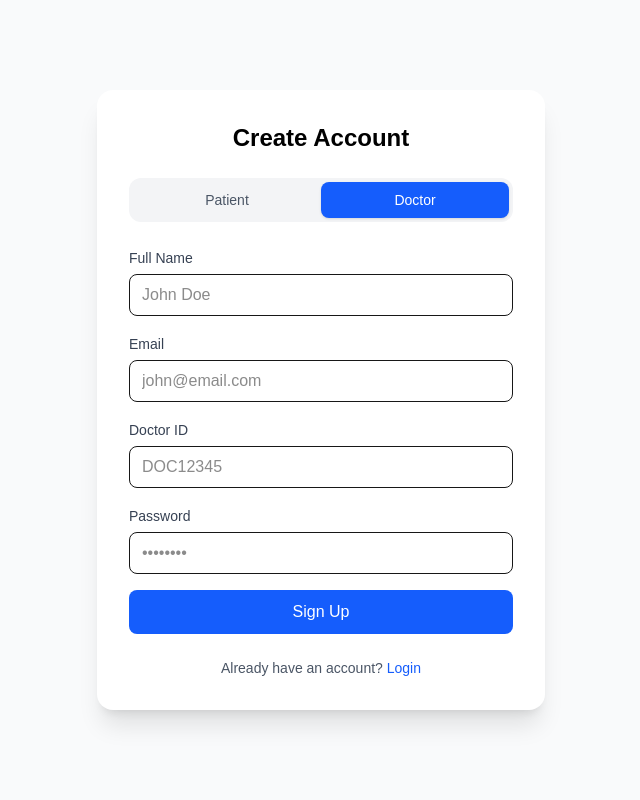
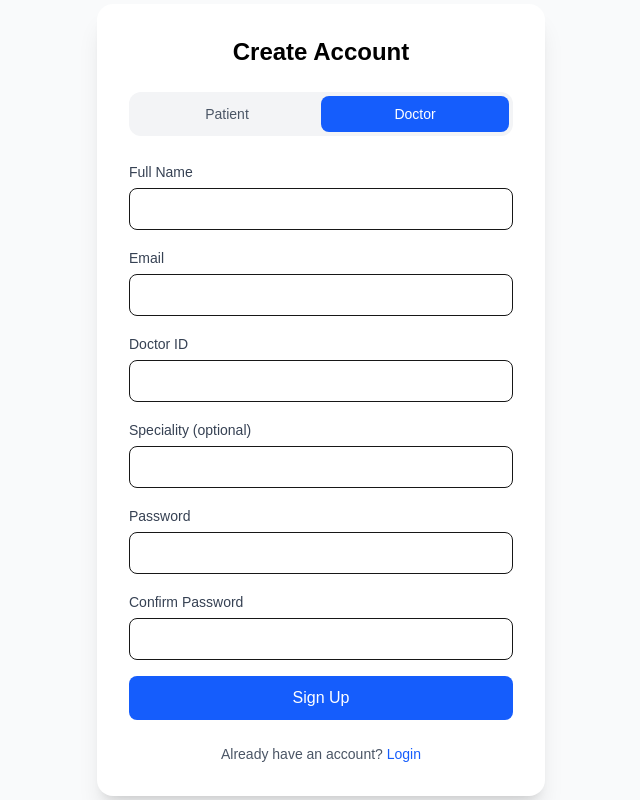
Before and after one commit to AjayGodara2417/Mindwell, a Next.js app: page /signup in a window 1280 px wide. Both pictures are taken after a click on the button "Doctor". Shown: the whole page, without its empty margins (319-959 px from the left). Built offline with nearby package versions, Linux system fonts and the light colour scheme.

Commit message:
Database connected and signup/login functional

```diff
--- a/components/Hero.tsx
+++ b/components/Hero.tsx
@@ -14,18 +14,18 @@ export default function Hero() {
           </h1>
 
           <p className="mt-6 text-lg text-gray-600 max-w-xl">
-            Empowering patients to manage their mental health and clinicians
+            Empowering patients to manage their mental health and doctors
             to provide better care with data-driven insights.
           </p>
 
           {/* Buttons */}
           <div className="mt-8 flex flex-wrap gap-4">
             <button className="bg-blue-600 text-white px-6 py-3 rounded-xl font-semibold shadow-md hover:bg-blue-700 transition">
-              Get Started as a Patient
+              Join as Patient
             </button>
 
             <button className="bg-gray-200 text-gray-800 px-6 py-3 rounded-xl font-semibold hover:bg-gray-300 transition">
-              Join as a Clinician
+              Join as a Doctor
             </button>
           </div>
         </div>
--- a/package.json
+++ b/package.json
@@ -9,8 +9,11 @@
     "lint": "eslint"
   },
   "dependencies": {
+    "bcryptjs": "^3.0.3",
     "face-api.js": "^0.22.2",
+    "jsonwebtoken": "^9.0.3",
     "lucide-react": "^0.577.0",
+    "mysql2": "^3.19.1",
     "next": "16.1.6",
     "react": "19.2.3",
     "react-dom": "19.2.3",
@@ -18,6 +21,8 @@
   },
   "devDependencies": {
     "@tailwindcss/postcss": "^4",
+    "@types/bcryptjs": "^2.4.6",
+    "@types/jsonwebtoken": "^9.0.10",
     "@types/node": "^20",
     "@types/react": "^19",
     "@types/react-dom": "^19",
--- /dev/null
+++ b/src/app/api/login/route.tsx
@@ -0,0 +1,86 @@
+import { NextRequest, NextResponse } from "next/server";
+import db from "@/lib/db";
+import bcrypt from "bcryptjs";
+import jwt from "jsonwebtoken";
+import { LoginRequest } from "@/types/user";
+
+const SECRET = "SUPER_SECRET_KEY";
+
+export async function POST(req: NextRequest) {
+  try {
+    const body: LoginRequest = await req.json();
+
+    const { email, password } = body;
+
+    // check doctor
+    const [doctorRows]: any = await db.query(
+      "SELECT * FROM doctors WHERE email=?",
+      [email]
+    );
+
+    if (doctorRows.length > 0) {
+      const doctor = doctorRows[0];
+
+      const valid = await bcrypt.compare(password, doctor.password);
+
+      if (!valid) {
+        return NextResponse.json(
+          { message: "Invalid password" },
+          { status: 401 }
+        );
+      }
+
+      const token = jwt.sign(
+        { id: doctor.id, role: "doctor" },
+        SECRET
+      );
+
+      return NextResponse.json({
+        role: "doctor",
+        token,
+      });
+    }
+
+    // check patient
+    const [patientRows]: any = await db.query(
+      "SELECT * FROM patients WHERE email=?",
+      [email]
+    );
+
+    if (patientRows.length > 0) {
+      const patient = patientRows[0];
+
+      const valid = await bcrypt.compare(password, patient.password);
+
+      if (!valid) {
+        return NextResponse.json(
+          { message: "Invalid password" },
+          { status: 401 }
+        );
+      }
+
+      const token = jwt.sign(
+        { id: patient.id, role: "patient" },
+        SECRET
+      );
+
+      return NextResponse.json({
+        role: "patient",
+        token,
+      });
+    }
+
+    return NextResponse.json(
+      { message: "User not found" },
+      { status: 404 }
+    );
+
+  } catch (error) {
+    console.error(error);
+
+    return NextResponse.json(
+      { message: "Login failed" },
+      { status: 500 }
+    );
+  }
+}
--- a/src/app/login/page.tsx
+++ b/src/app/login/page.tsx
@@ -4,15 +4,37 @@ import { useState } from "react";
 import { useRouter } from "next/navigation";
 
 export default function Login() {
-  const [role, setRole] = useState("patient");
+  const [role, setRole] = useState<"patient" | "doctor">("patient");
+  const [email, setEmail] = useState("");
+  const [password, setPassword] = useState("");
+
   const router = useRouter();
 
-  const handleLogin = (e: unknown) => {
+  const handleLogin = async (e: React.FormEvent) => {
     e.preventDefault();
 
-    // later you will add authentication here
+    const res = await fetch("/api/login", {
+      method: "POST",
+      headers: {
+        "Content-Type": "application/json",
+      },
+      body: JSON.stringify({ email, password }),
+    });
 
+    const data = await res.json();
+
+    if (!res.ok) {
+      alert(data.message);
+      return;
+    }
+
+    localStorage.setItem("token", data.token);
+
+    if (data.role === "doctor") {
+      router.push("/doctor-dashboard");
+    } else {
       router.push("/dashboard");
+    }
   };
 
   return (
@@ -28,9 +50,9 @@ export default function Login() {
           <button
             type="button"
             onClick={() => setRole("patient")}
-            className={`py-2 rounded-lg text-sm font-medium ${
+            className={`py-2 rounded-lg text-sm ${
               role === "patient"
-                ? "bg-blue-600 text-white shadow"
+                ? "bg-blue-600 text-white"
                 : "text-gray-600"
             }`}
           >
@@ -40,9 +62,9 @@ export default function Login() {
           <button
             type="button"
             onClick={() => setRole("doctor")}
-            className={`py-2 rounded-lg text-sm font-medium ${
+            className={`py-2 rounded-lg text-sm ${
               role === "doctor"
-                ? "bg-blue-600 text-white shadow"
+                ? "bg-blue-600 text-white"
                 : "text-gray-600"
             }`}
           >
@@ -53,32 +75,30 @@ export default function Login() {
         <form onSubmit={handleLogin} className="space-y-4">
 
           <div>
-            <label className="text-sm font-medium text-gray-700">
-              Email
-            </label>
+            <label className="text-sm text-gray-700">Email</label>
             <input
               type="email"
               required
-              className="w-full mt-1 border rounded-lg px-3 py-2 focus:ring-2 focus:ring-blue-500 outline-none"
+              value={email}
+              onChange={(e) => setEmail(e.target.value)}
+              className="w-full mt-1 border rounded-lg px-3 py-2"
             />
           </div>
 
-          {role === "doctor" && (
           <div>
-              <label className="text-sm font-medium text-gray-700">
-                Password
-              </label>
+            <label className="text-sm text-gray-700">Password</label>
             <input
               type="password"
               required
-                className="w-full mt-1 border rounded-lg px-3 py-2 focus:ring-2 focus:ring-blue-500 outline-none"
+              value={password}
+              onChange={(e) => setPassword(e.target.value)}
+              className="w-full mt-1 border rounded-lg px-3 py-2"
             />
           </div>
-          )}
 
           <button
             type="submit"
-            className="w-full bg-blue-600 hover:bg-blue-700 text-white py-2.5 rounded-lg font-medium transition"
+            className="w-full bg-blue-600 text-white py-2.5 rounded-lg"
           >
             Login
           </button>
@@ -87,7 +107,7 @@ export default function Login() {
 
         <p className="text-sm text-center mt-6 text-gray-600">
           Dont have an account?{" "}
-          <a href="/signup" className="text-blue-600 font-medium">
+          <a href="/signup" className="text-blue-600">
             Sign up
           </a>
         </p>
--- a/src/app/signup/page.tsx
+++ b/src/app/signup/page.tsx
@@ -3,15 +3,66 @@
 import { useState } from "react";
 
 export default function Signup() {
-  const [role, setRole] = useState("patient");
+  const [role, setRole] = useState<"patient" | "doctor">("patient");
 
-  const symptoms = ["Anxiety", "Depression", "Stress", "Other"];
+  const [form, setForm] = useState({
+    fullName: "",
+    email: "",
+    doctorId: "",
+    speciality: "",
+    symptoms: [] as string[],
+    password: "",
+    confirmPassword: "",
+  });
+
+  const symptomsList = ["Anxiety", "Depression", "Stress", "Other"];
+
+  const handleChange = (field: string, value: string) => {
+    setForm((prev) => ({
+      ...prev,
+      [field]: value,
+    }));
+  };
+
+  const toggleSymptom = (symptom: string) => {
+    setForm((prev) => ({
+      ...prev,
+      symptoms: prev.symptoms.includes(symptom)
+        ? prev.symptoms.filter((s) => s !== symptom)
+        : [...prev.symptoms, symptom],
+    }));
+  };
+
+  const handleSubmit = async (e: React.FormEvent) => {
+    e.preventDefault();
+
+    if (form.password !== form.confirmPassword) {
+      alert("Passwords do not match");
+      return;
+    }
+
+    const res = await fetch("/api/signup", {
+      method: "POST",
+      headers: {
+        "Content-Type": "application/json",
+      },
+      body: JSON.stringify({ role, ...form }),
+    });
+
+    const data = await res.json();
+
+    if (!res.ok) {
+      alert(data.message);
+      return;
+    }
+
+    alert("Account created successfully");
+  };
 
   return (
     <div className="min-h-screen flex items-center justify-center bg-gray-50 px-4">
       <div className="w-full max-w-md bg-white rounded-2xl shadow-xl p-8">
 
-        {/* Title */}
         <h1 className="text-2xl text-black font-bold text-center mb-6">
           Create Account
         </h1>
@@ -19,10 +70,11 @@ export default function Signup() {
         {/* Role Tabs */}
         <div className="grid grid-cols-2 bg-gray-100 rounded-xl p-1 mb-6">
           <button
+            type="button"
             onClick={() => setRole("patient")}
-            className={`py-2 rounded-lg text-sm font-medium transition ${
+            className={`py-2 rounded-lg text-sm font-medium ${
               role === "patient"
-                ? "bg-blue-600 text-white shadow"
+                ? "bg-blue-600 text-white"
                 : "text-gray-600"
             }`}
           >
@@ -30,10 +82,11 @@ export default function Signup() {
           </button>
 
           <button
+            type="button"
             onClick={() => setRole("doctor")}
-            className={`py-2 rounded-lg text-sm font-medium transition ${
+            className={`py-2 rounded-lg text-sm font-medium ${
               role === "doctor"
-                ? "bg-blue-600 text-white shadow"
+                ? "bg-blue-600 text-white"
                 : "text-gray-600"
             }`}
           >
@@ -42,29 +95,29 @@ export default function Signup() {
         </div>
 
         {/* Form */}
-        <form className="space-y-4">
+        <form onSubmit={handleSubmit} className="space-y-4">
 
           {/* Name */}
           <div>
-            <label className="text-sm font-medium text-gray-700">
-              Full Name
-            </label>
+            <label className="text-sm text-gray-700">Full Name</label>
             <input
               type="text"
-              placeholder="John Doe"
-              className="w-full mt-1 border rounded-lg px-3 py-2 focus:ring-2 focus:ring-blue-500 outline-none"
+              required
+              value={form.fullName}
+              onChange={(e) => handleChange("fullName", e.target.value)}
+              className="w-full mt-1 border rounded-lg px-3 py-2"
             />
           </div>
 
           {/* Email */}
           <div>
-            <label className="text-sm font-medium text-gray-700">
-              Email
-            </label>
+            <label className="text-sm text-gray-700">Email</label>
             <input
               type="email"
-              placeholder="john@email.com"
-              className="w-full mt-1 border rounded-lg px-3 py-2 focus:ring-2 focus:ring-blue-500 outline-none"
+              required
+              value={form.email}
+              onChange={(e) => handleChange("email", e.target.value)}
+              className="w-full mt-1 border rounded-lg px-3 py-2"
             />
           </div>
 
@@ -72,65 +125,96 @@ export default function Signup() {
           {role === "doctor" && (
             <>
               <div>
-                <label className="text-sm font-medium text-gray-700">
-                  Doctor ID
-                </label>
+                <label className="text-sm text-gray-700">Doctor ID</label>
                 <input
                   type="text"
-                  placeholder="DOC12345"
-                  className="w-full mt-1 border rounded-lg px-3 py-2 focus:ring-2 focus:ring-blue-500 outline-none"
+                  required
+                  value={form.doctorId}
+                  onChange={(e) =>
+                    handleChange("doctorId", e.target.value)
+                  }
+                  className="w-full mt-1 border rounded-lg px-3 py-2"
                 />
               </div>
 
               <div>
-                <label className="text-sm font-medium text-gray-700">
-                  Password
+                <label className="text-sm text-gray-700">
+                  Speciality (optional)
                 </label>
                 <input
-                  type="password"
-                  placeholder="••••••••"
-                  className="w-full mt-1 border rounded-lg px-3 py-2 focus:ring-2 focus:ring-blue-500 outline-none"
+                  type="text"
+                  value={form.speciality}
+                  onChange={(e) =>
+                    handleChange("speciality", e.target.value)
+                  }
+                  className="w-full mt-1 border rounded-lg px-3 py-2"
                 />
               </div>
             </>
           )}
 
-          {/* Patient Fields */}
+          {/* Patient Symptoms */}
           {role === "patient" && (
             <div>
-              <label className="text-sm font-medium text-gray-700">
-                Symptoms
-              </label>
+              <label className="text-sm text-gray-700">Symptoms</label>
 
-              <div className="mt-2 grid grid-cols-2 gap-2">
-                {symptoms.map((symptom) => (
+              <div className="grid grid-cols-2 gap-2 mt-2">
+                {symptomsList.map((symptom) => (
                   <label
                     key={symptom}
-                    className="flex items-center gap-2 border rounded-lg p-2 cursor-pointer hover:bg-gray-50"
+                    className="flex items-center gap-2 border p-2 rounded-lg"
                   >
-                    <input type="checkbox" />
-                    <span className="text-sm text-black">{symptom}</span>
+                    <input
+                      type="checkbox"
+                      checked={form.symptoms.includes(symptom)}
+                      onChange={() => toggleSymptom(symptom)}
+                    />
+                    <span className="text-black text-sm">{symptom}</span>
                   </label>
                 ))}
               </div>
             </div>
           )}
 
-          {/* Submit */}
-          <button className="w-full bg-blue-600 hover:bg-blue-700 text-white py-2.5 rounded-lg font-medium transition">
+          {/* Password */}
+          <div>
+            <label className="text-sm text-gray-700">Password</label>
+            <input
+              type="password"
+              required
+              value={form.password}
+              onChange={(e) => handleChange("password", e.target.value)}
+              className="w-full mt-1 border rounded-lg px-3 py-2"
+            />
+          </div>
+
+          {/* Confirm Password */}
+          <div>
+            <label className="text-sm text-gray-700">
+              Confirm Password
+            </label>
+            <input
+              type="password"
+              required
+              value={form.confirmPassword}
+              onChange={(e) =>
+                handleChange("confirmPassword", e.target.value)
+              }
+              className="w-full mt-1 border rounded-lg px-3 py-2"
+            />
+          </div>
+
+          <button className="w-full bg-blue-600 text-white py-2.5 rounded-lg">
             Sign Up
           </button>
-
         </form>
 
-        {/* Login link */}
         <p className="text-sm text-center mt-6 text-gray-600">
           Already have an account?{" "}
-          <a href="/login" className="text-blue-600 font-medium">
+          <a href="/login" className="text-blue-600">
             Login
           </a>
         </p>
-
       </div>
     </div>
   );
--- /dev/null
+++ b/src/lib/db.ts
@@ -0,0 +1,11 @@
+import mysql from "mysql2/promise";
+
+const db = mysql.createPool({
+  host: "localhost",
+  user: "root",
+  password: "@QAZajay2417$",
+  database: "mindwell",
+  connectionLimit: 10,
+});
+
+export default db;
--- /dev/null
+++ b/src/types/user.ts
@@ -0,0 +1,16 @@
+export type Role = "doctor" | "patient";
+
+export interface SignupRequest {
+  role: Role;
+  fullName: string;
+  email: string;
+  doctorId?: string;
+  speciality?: string;
+  symptoms?: string[];
+  password: string;
+}
+
+export interface LoginRequest {
+  email: string;
+  password: string;
+}
```
Also changed, not shown: src/app/api/signup/route.tsx (added, +50 -0 lines), 1 other file (tests, documents, lock files or other folders). Lines whose indentation alone changed are shown as unchanged.
